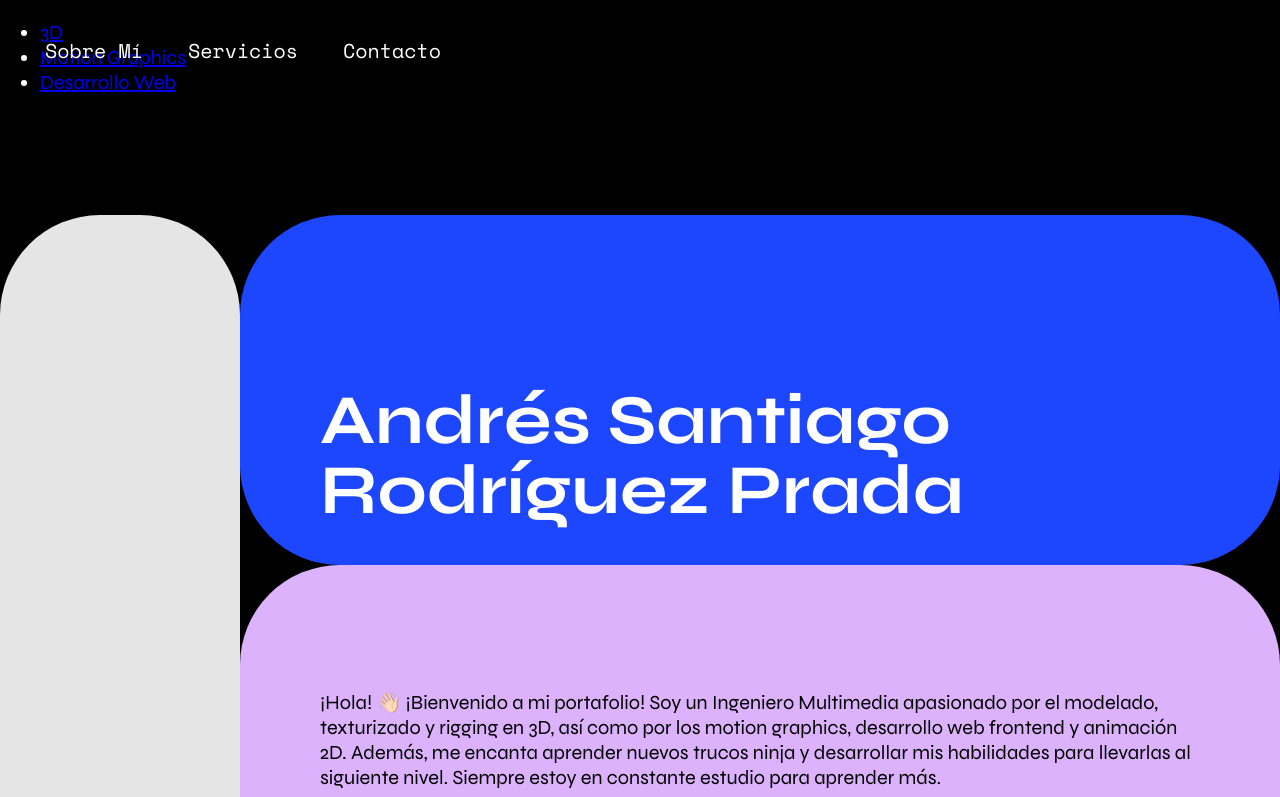
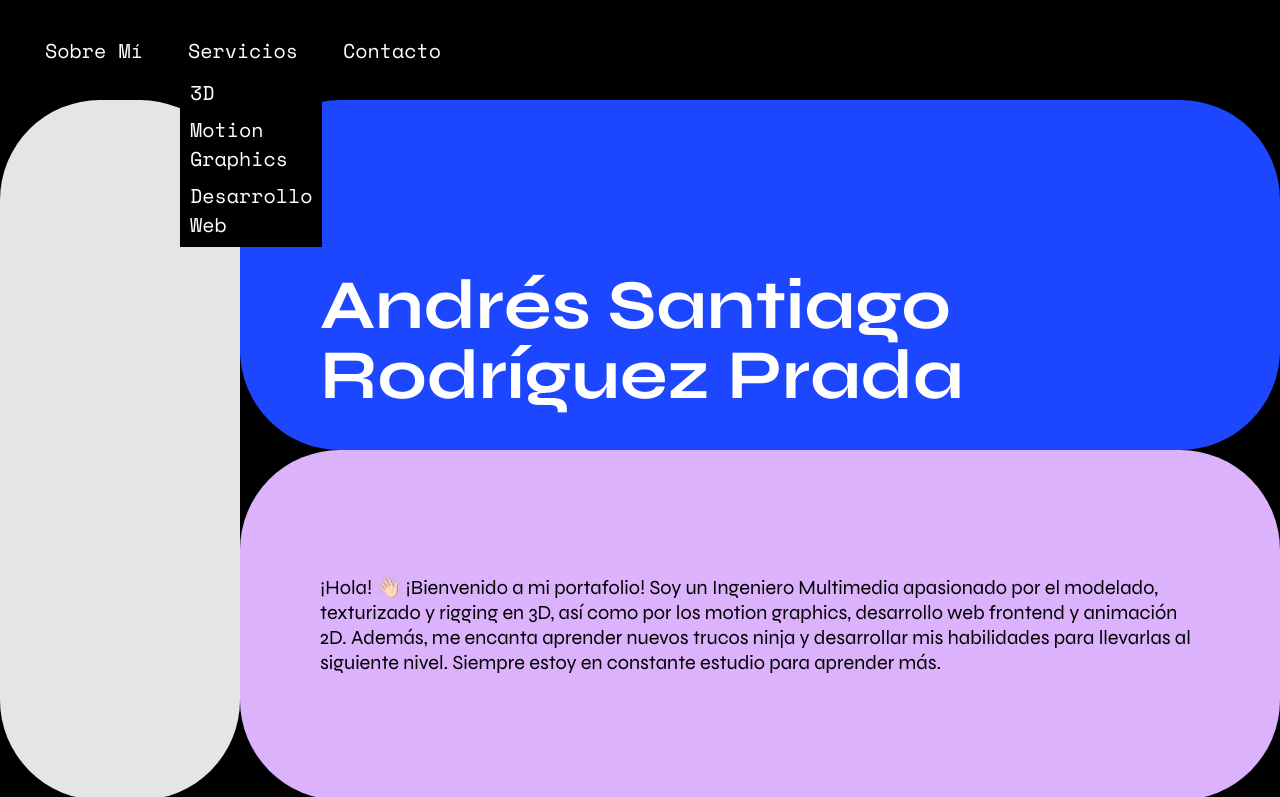
Before and after one commit to Santiagozm16/Portafolio-Web, a plain HTML site: page index.html in a window 1280 px wide. Both pictures are taken after a click on the link "Servicios". Shown: the top 797 px of the page. Drawn offline with nearby package versions, Linux system fonts and the light colour scheme.

Commit message:
Add files via upload

```diff
--- a/css/estilos.css
+++ b/css/estilos.css
@@ -76,6 +76,8 @@ nav ul li a{
 	color: white;
 	font-family: "Space Mono", monospace;
 	text-decoration: none;
+	cursor:pointer;
+	user-select: none;
 	transition: border-bottom 0.1s ease-in;
 }
 
@@ -84,6 +86,57 @@ nav ul li a:hover{
 }
 
 /*Estilos de la sección*/
+.menu{
+	background-color: black;
+	display: none;
+	list-style: none;
+	position: fixed;
+	z-index: 3;
+	top: 25px;
+	left: 90px;
+	animation: desplegarMenu 0.5s forwards; /* Aplicamos la animación desplegarMenu */
+    transform-origin: top; /* Establecemos el punto de origen en la parte superior */
+
+}
+
+@keyframes desplegarMenu {
+    0% {
+        transform: scaleY(0); /* Empezamos desde 0 en la escala Y */
+    }
+    100% {
+        transform: scaleY(1); /* Llegamos a la escala Y completa */
+    }
+}
+
+@keyframes cerrarMenu {
+    0% {
+        transform: scaleY(1); /* Empezamos desde 0 en la escala Y */
+    }
+    100% {
+        transform: scaleY(0); /* Llegamos a la escala Y completa */
+        display: none;
+    }
+}
+
+.menu ul{
+	padding: 0px;
+}
+
+.menu li{
+	margin: 8px 10px;
+}
+
+.menu li a{
+	color: white;
+	font-family: "Space Mono", monospace;
+	text-decoration: none;
+	transition: border-bottom 0.1s ease-in;
+
+}
+
+.menu li a:hover{
+	border-bottom: 2px solid white;
+}
 
 section {
 	position:relative; /*Es para mover la sección completa hacia abajo*/
@@ -281,6 +334,9 @@ section.contact	a:hover{
 		font-size: 18px;
 	}
 
+	.menu {
+		left: 65px;
+	}
 	nav ul li{
 		margin-left: 25px; /*Se cambia esta propiedad para disminuir el espacio que hay entr los objetos de la lista, recordar que
 		la lista es un elemento flex.*/
```
